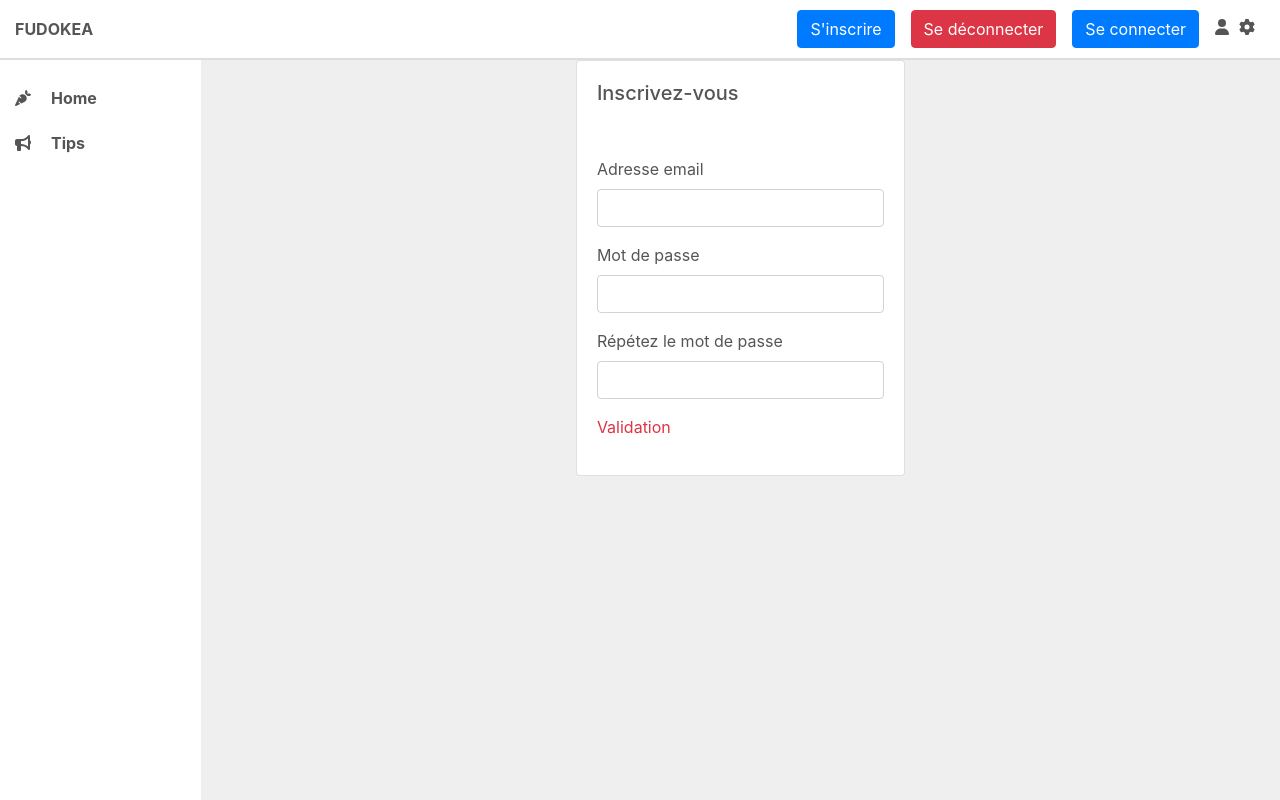
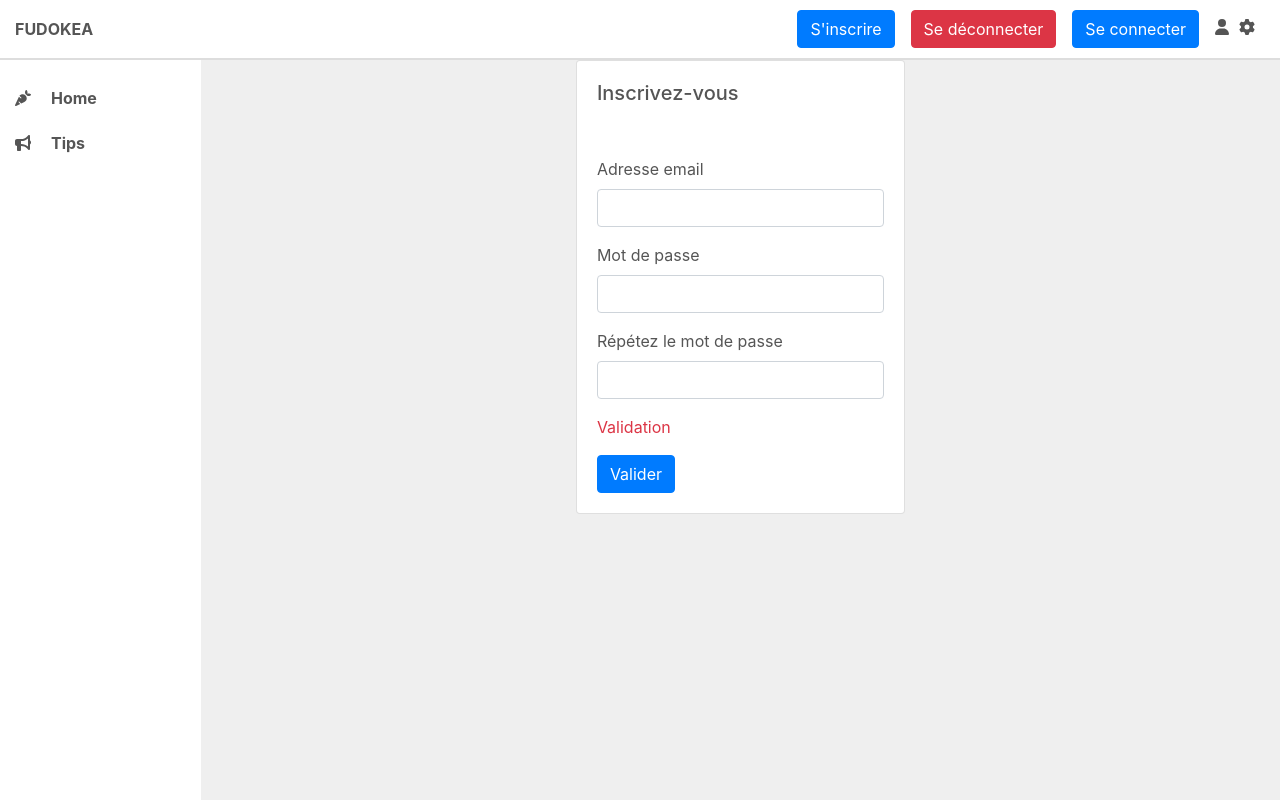
Before and after one commit to Suffren/Fudokea, a React (Create React App) app: page /sign-up in a window 1280 px wide. Built offline with nearby package versions, Linux system fonts and the light colour scheme.

Commit message:
set signUp cart & basic inputs handling

```diff
--- a/src/containers/SignUp.js
+++ b/src/containers/SignUp.js
@@ -1,4 +1,18 @@
+import { useRef, useState } from "react";
+
 export default function SignUp() {
+  const inputs = useRef([])
+
+  const addinputs = el => {
+    if(el && !inputs.current.includes(el)) {
+      inputs.current.push(el)
+    }
+  }
+
+  const handleForm = e => {
+    e.preventDefault()
+  }
+
   return (
     <div className="container">
       <div className="row" style={{ justifyContent: 'center'}}>
@@ -8,7 +22,7 @@ export default function SignUp() {
               <h5 className="card-title">Inscrivez-vous</h5>
             </div>
             <div className="card-body">
-              <form>
+              <form onSubmit={handleForm}>
                 <div className="form-group mb-3">
                   <label htmlFor="signUpEmail">Adresse email</label>
                   <input
@@ -16,6 +30,7 @@ export default function SignUp() {
                     type="email"
                     className="form-control"
                     id="signUpEmail"
+                    ref={addinputs}
                     required
                   />
                 </div>
@@ -26,6 +41,7 @@ export default function SignUp() {
                     type="type"
                     className="form-control"
                     id="signUpPassword"
+                    ref={addinputs}
                     required
                   />
                 </div>
@@ -38,10 +54,12 @@ export default function SignUp() {
                     type="type"
                     className="form-control"
                     id="repeatPassword"
+                    ref={addinputs}
                     required
                   />
                 </div>
                 <p className="text-danger m-t">Validation</p>
+                <button type="submit" class="btn btn-primary">Valider</button>
               </form>
             </div>
           </div>
```
